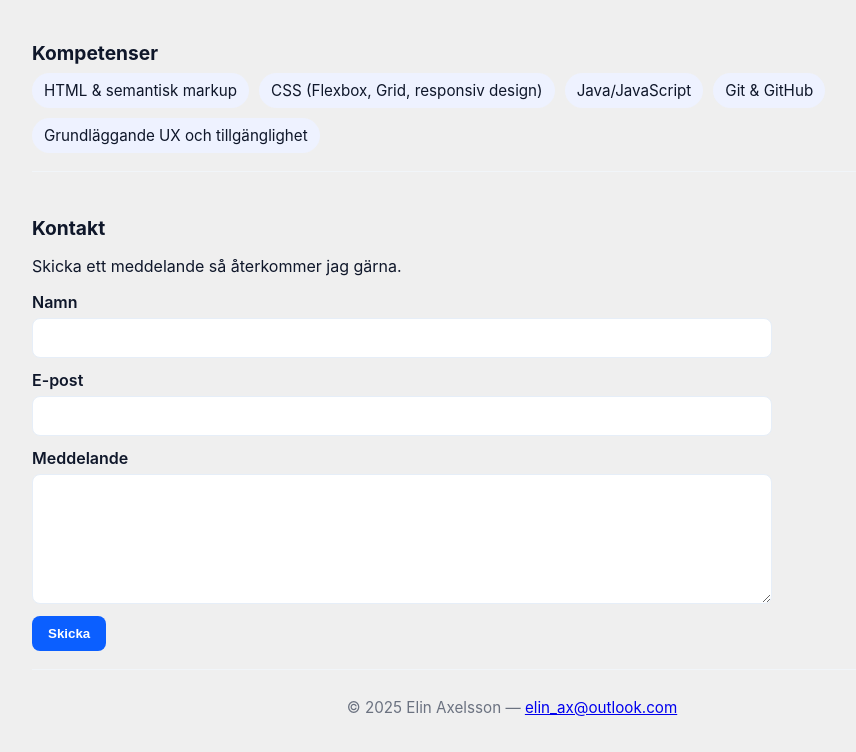
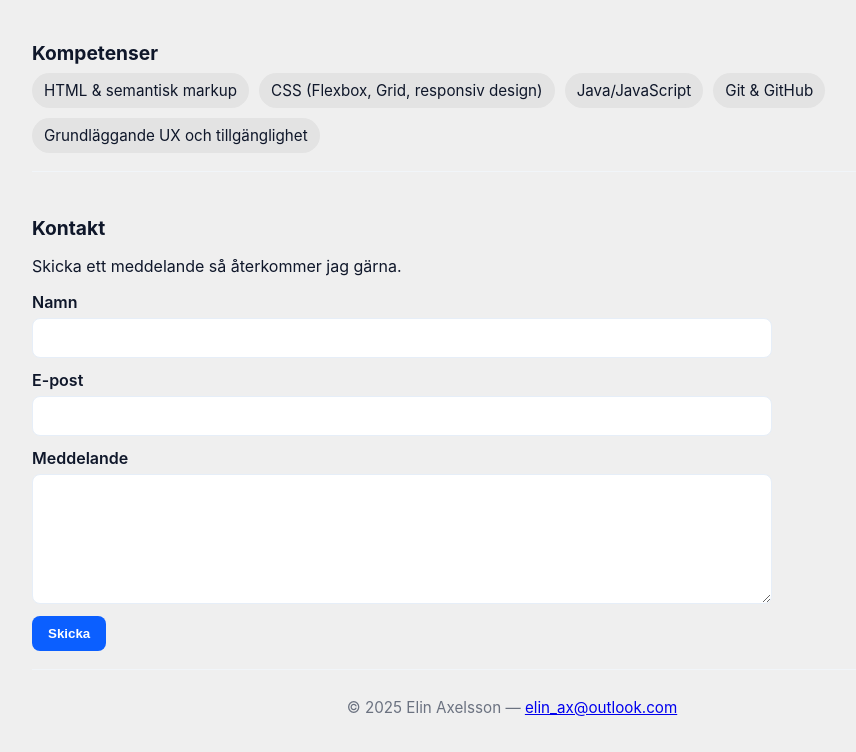
Before and after one commit to ElinAxelsson/portfolio, a plain HTML site: page index.html in a window 1280 px wide. Shown: the part 911-1663 px from the top of the page, without its empty margins (128-984 px from the left). Drawn offline with Linux system fonts and the light colour scheme.

Commit message:
ändrade färg på kompetenser

```diff
--- a/style.css
+++ b/style.css
@@ -173,7 +173,7 @@ h1 {
 }
 
 .skills-list li {
-    background: #eef2ff;
+    background: #e3e3e3;
     padding: 8px 12px;
     border-radius: 999px;
     font-size: 0.95rem;
```
